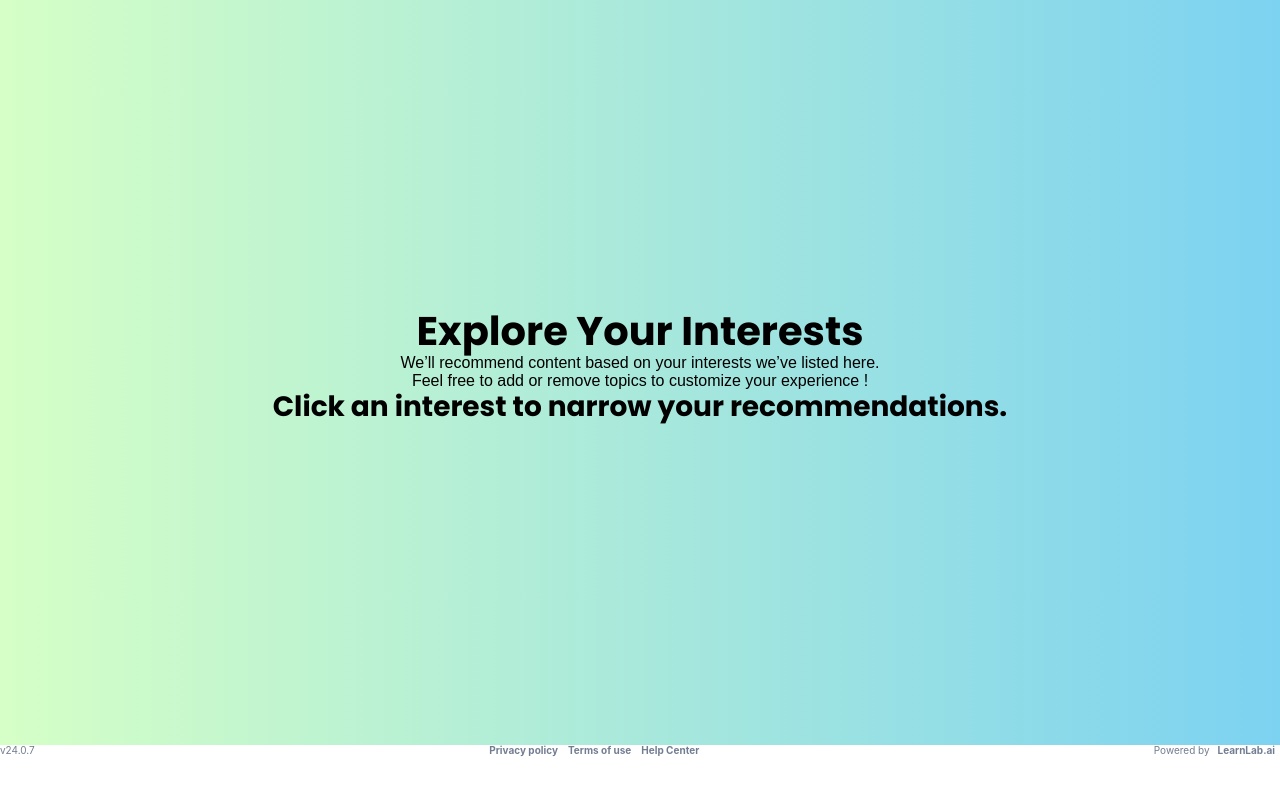
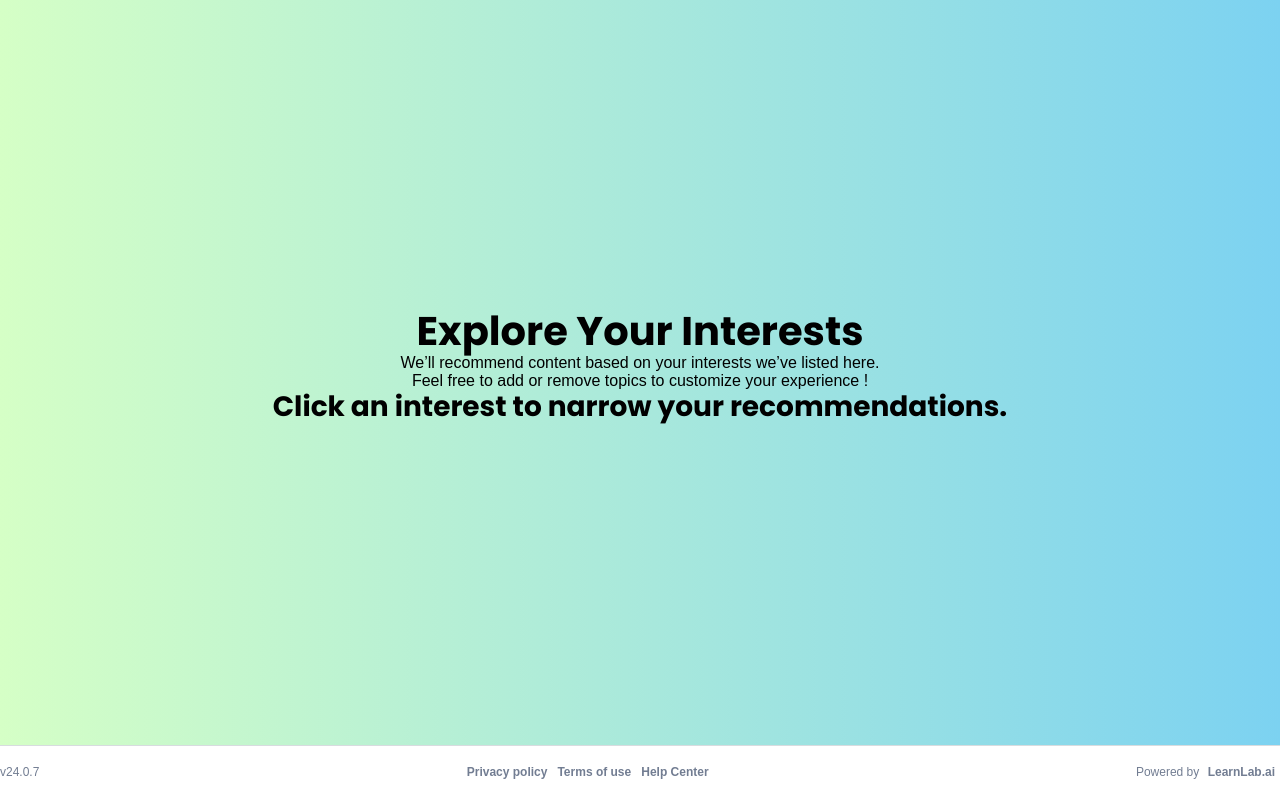
Before and after one commit to rebecca-romeo/prepr-challenge-4, a React (Create React App) app: page / in a window 1280 px wide. Shown: the part 165-965 px from the top of the page. Before the commit the page ends 931 px from the top, so only its background shows below. Built offline with nearby package versions, Linux system fonts and the light colour scheme.

Commit message:
add footer border

```diff
--- a/src/App.css
+++ b/src/App.css
@@ -105,12 +105,19 @@ header p {
 
 /* FOOTER */
 footer {
-  color: #727d92;
+  border-top: 1px solid #D8DCDF;
+}
+
+.footerContainer {
+  color: #727D92;
   display: flex;
   justify-content: space-between;
+  align-items: center;
+  font-size: 1.2rem;
+  padding: 20px 0;
 }
 
 footer a {
+  padding: 0 5px;
   font-weight: bold;
-  padding: 10px 5px;
 }
--- a/src/components/Footer.js
+++ b/src/components/Footer.js
@@ -1,6 +1,7 @@
 const Footer = () => {
   return (
-  <footer className="wrapper">
+    <footer className="arial">
+      <div className="footerContainer wrapper">
         <p>v24.0.7</p>
         <div>
           <a href="https://prepr.org/privacy-policy/" target="_blank" rel="noreferrer">Privacy policy</a>
@@ -9,6 +10,8 @@ const Footer = () => {
         </div>
         <p>Powered by <a href="https://learnlab.ai/" target="_blank" rel="noreferrer" >LearnLab.ai</a></p>
 
+      </div>
+
     </footer>
   )
 }
```
Lines whose indentation alone changed are shown as unchanged.
